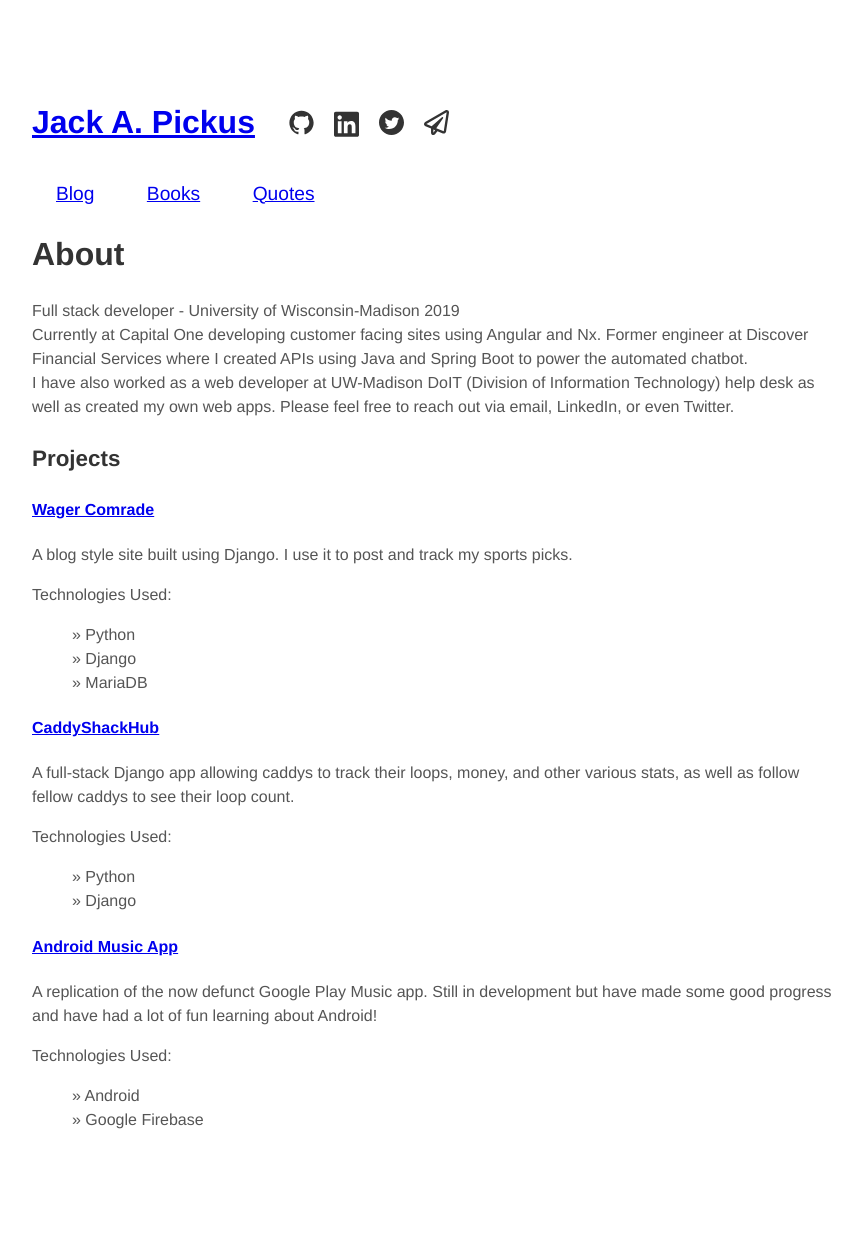
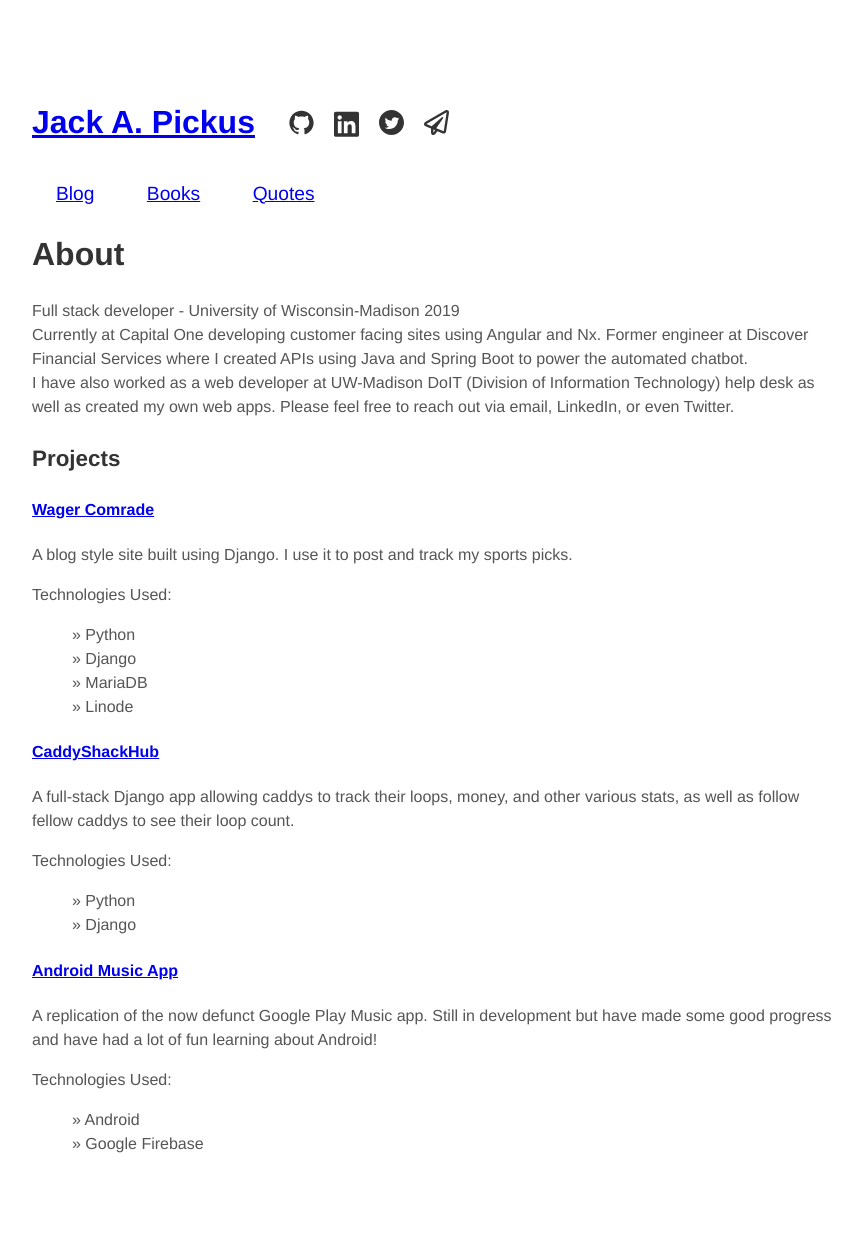
Before and after one commit to jackpickus/jackpickus.github.io, a Jekyll site: the page built from index.html, in a window 1280 px wide. Shown: the whole page, without its empty margins (208-1070 px from the left). Built offline with Jekyll 4.4.1, drawn with Linux system fonts in a browser that asks for light colours; before the commit the page ends 1212 px from its top, so only the background shows below that.

Commit message:
add tech used

```diff
--- a/index.html
+++ b/index.html
@@ -25,6 +25,7 @@ layout: default
 		<li>Python</li>
 		<li>Django</li>
 		<li>MariaDB</li>
+		<li>Linode</li>
 	</ul>
 
 	<h4><a href="https://github.com/jackpickus/caddyshackhub" target="_blank">CaddyShackHub</a></h4>
```
